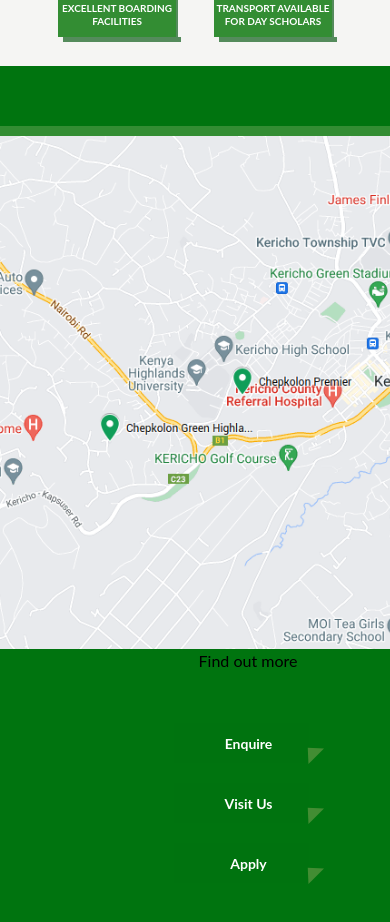
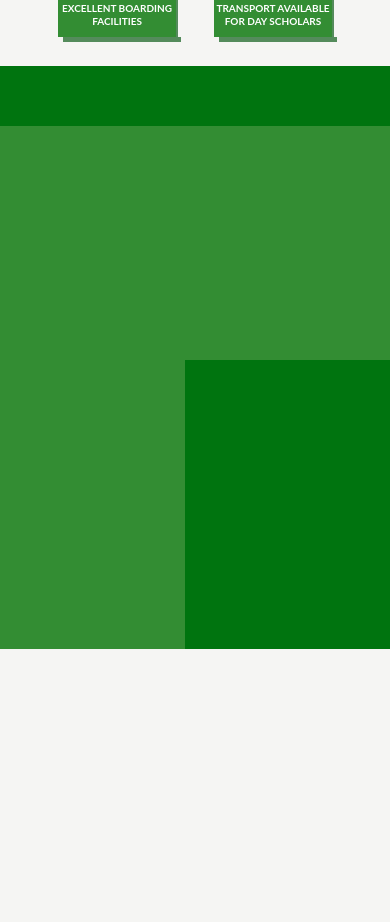
Before and after one commit to Derrickkip/chepkolon, a Next.js app: page / in a window 390 px wide. Shown: the part 3820-4742 px from the top of the page. After the commit the page ends 4469 px from the top, so only its background shows below. Built offline with nearby package versions, Linux system fonts and the light colour scheme.

Commit message:
Make mobile changes

```diff
--- a/components/Footer/Footer.module.css
+++ b/components/Footer/Footer.module.css
@@ -64,3 +64,14 @@
     vertical-align: top;
     width: 456px;
 }
+
+@media screen and (max-width: 767px) {
+    .Map {
+        width: auto;
+        margin: 10px;
+    }
+
+    .LeftArea {
+        width: auto;
+    }
+}
--- a/components/Footer/index.js
+++ b/components/Footer/index.js
@@ -49,7 +49,7 @@
                         </div>
                     </div>
                 </div>
-                <div className={styles.RightArea}>
+                {/* <div className={styles.RightArea}>
                     <div className="footer-carousel-promos-wrapper">
                         <div className="ftr-carousel-title">Find out more</div>
                         <div className="footer-carousel-promos-inner">
@@ -107,7 +107,7 @@
                     <div className="ftr-credits-right">
                         <h5 className="">{new Date().getFullYear()} &copy; chepkolon schools - All rights reserved</h5>
                     </div>
-                </div>
+                </div> */}
             </div>
         </div>
     )
```
